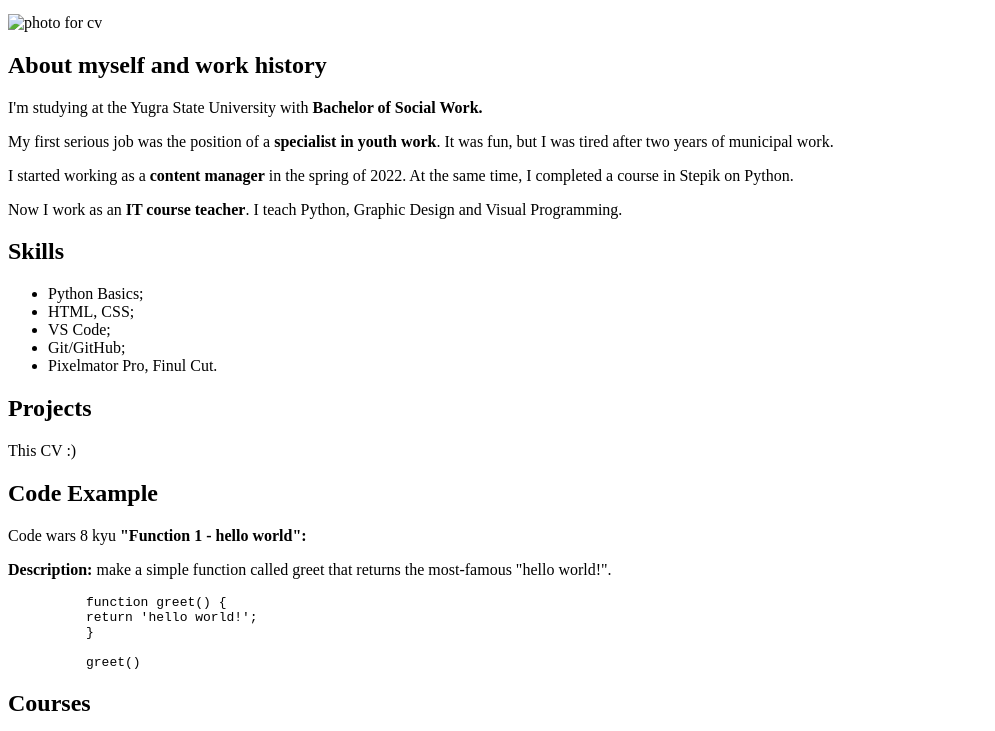
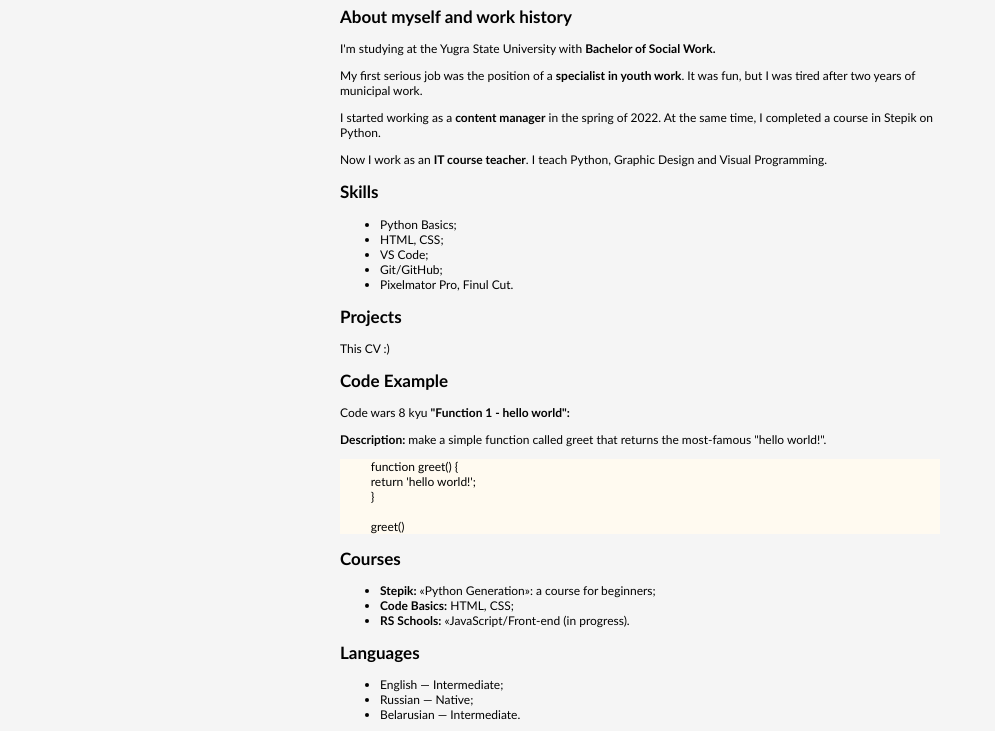
Before and after one commit to dziauco/rsschool-cv, a plain HTML site: page index.html in a window 1280 px wide. Shown: the part 298-1029 px from the top of the page, without its empty margins (0-995 px from the left). Drawn offline with Linux system fonts and the light colour scheme; the site is published under a folder, as on GitHub Pages, so addresses that start at the root find nothing.

Commit message:
fix: links

```diff
--- a/index.html
+++ b/index.html
@@ -3,7 +3,7 @@
 <head>
   <meta charset="UTF-8">
   <meta http-equiv="X-UA-Compatible" content="IE=edge">
-  <link rel="stylesheet" href="/style.css">
+  <link rel="stylesheet" href="./style.css">
   <meta name="viewport" content="width=device-width, initial-scale=1.0">
   <title>CV Mariya Gorshunova</title>
 </head>
@@ -29,7 +29,7 @@
                   </ul>
             </nav>
         </div>
-      <img class="cvphoto" src="/photo.png" alt="photo for cv" width="140">
+      <img class="cvphoto" src="./photo.png" alt="photo for cv" width="140">
       </div>
     </header>
     <main>
```
